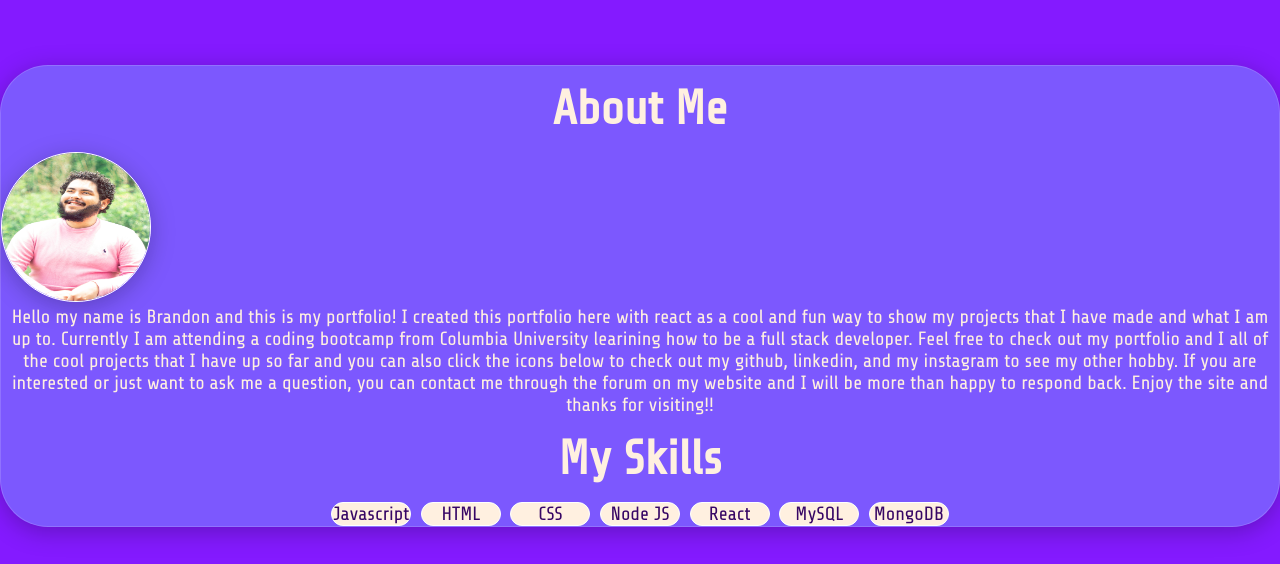
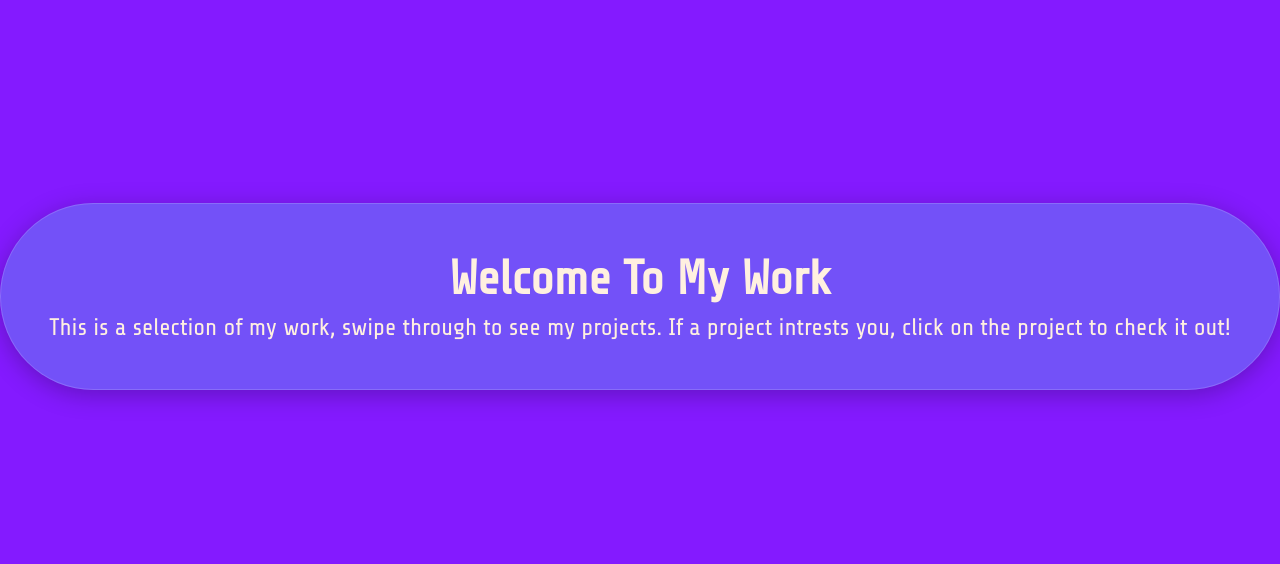
Before and after one commit to 1Clide1/My-react-port, a React (Create React App) app: page / in a window 1280 px wide. Shown: the part 1036-1600 px from the top of the page. Built offline with nearby package versions, Linux system fonts and the light colour scheme; some icons are missing.

Commit message:
general tweaks to my portfolio also added the new feature with swipper js that way yo can swipe through to each of my projects

```diff
--- a/src/App.js
+++ b/src/App.js
@@ -1,18 +1,23 @@
+// import what I need
 import "./App.css";
+// import components and my sections of the website
 import Navbar from "./components/navbar/navbar";
 import Typical from "./components/autoTyper/autoTyper";
 import Footer from "./components/footer/footer";
 import AboutMe from "./components/pages/aboutMeSection/aboutMe";
+import MyWork from "./components/pages/myWork/myWork";
+
 function App() {
   return (
     <div className="App" id="Home">
       <header className="nav-header z-index">
         <Navbar />
       </header>
-      <h1 className="auto-typer-container">
+      <div className="auto-typer-container">
         <Typical />
-      </h1>
+      </div>
       <main>
+        <MyWork />
         <AboutMe />
       </main>
       <Footer />
--- a/src/components/navbar/MenuItems.js
+++ b/src/components/navbar/MenuItems.js
@@ -12,7 +12,7 @@ export const MenuItems = [
   },
   {
     name: "My Work",
-    url: "#Projects",
+    url: "#My Work",
     cName: "navbar-links",
   },
   {
--- a/src/components/pages/aboutMeSection/aboutMe.css
+++ b/src/components/pages/aboutMeSection/aboutMe.css
@@ -14,7 +14,6 @@
   box-shadow: 0 5px 25px rgba(0, 0, 0, 0.25);
   /* not sure if the blur is even needed but added anyways */
   backdrop-filter: blur(5px);
-  z-index: 1;
 }
 /* this is the picture in the about me section */
 .profile-picture {
@@ -29,6 +28,7 @@
 .about-me-title {
   text-align: center;
   font-size: var(--font-size-500);
+  color: var(--text-color);
   font-weight: 800;
   margin-top: 1rem;
   margin-bottom: 1rem;
@@ -51,6 +51,7 @@
 .skills-title {
   text-align: center;
   font-size: var(--font-size-500);
+  color: var(--text-color);
   font-weight: 800;
   margin-top: 1rem;
   margin-bottom: 1rem;
--- /dev/null
+++ b/src/components/pages/myWork/myWork.css
@@ -0,0 +1,60 @@
+/* swiper css */
+.swiper {
+  width: 100%;
+  height: 100%;
+}
+
+.swiper-slide {
+  min-height: 100vh;
+  min-width: 100vw;
+  display: -webkit-box;
+  display: -ms-flexbox;
+  display: -webkit-flex;
+  display: flex;
+  -webkit-box-pack: center;
+  -ms-flex-pack: center;
+  -webkit-justify-content: center;
+  justify-content: center;
+  -webkit-box-align: center;
+  -ms-flex-align: center;
+  -webkit-align-items: center;
+  align-items: center;
+  text-align: center;
+  font-size: var(--font-size-500);
+  backdrop-filter: blur(5px);
+  /* this is to match the background as my website since that is also moving with the slider */
+  background-color: #841aff;
+}
+.swiper-slide img {
+  display: block;
+  width: 100%;
+  height: 100%;
+  object-fit: cover;
+}
+/* css for the elements being swiped through */
+/* container to hold the title and the description */
+.my-work-title-container {
+  display: flex;
+  flex-direction: column;
+  flex-wrap: wrap;
+  padding: 3rem;
+  border-radius: 3em;
+  max-height: 100vh;
+  max-width: 100vw;
+  background-color: var(--content-bg);
+  border: 1px solid var(--white-alpha);
+  box-shadow: 0 5px 25px rgba(0, 0, 0, 0.25);
+}
+/* title for the begining element */
+.my-work-title {
+  font-size: var(--font-size-500);
+  font-weight: 800;
+  color: var(--text-color);
+  margin-bottom: 0.5rem;
+}
+/* description for the title */
+.work-desc {
+  font-size: var(--font-size-300);
+  font-weight: 300;
+  color: var(--text-color);
+}
--- /dev/null
+++ b/src/components/pages/myWork/myWork.js
@@ -0,0 +1,40 @@
+// import react and css
+import React from "react";
+import "./myWork.css";
+// import swiper js to get the cool carousel slider
+import { Swiper, SwiperSlide } from "swiper/react";
+// import the required modules from swiper js
+import { Pagination } from "swiper";
+// also have to import the swiper css to have it work
+import "swiper/css";
+import "swiper/css/pagination";
+
+function MyWork() {
+  return (
+    <Swiper
+      pagination={{
+        dynamicBullets: true,
+      }}
+      modules={[Pagination]}
+      className="mySwiper"
+      id="My Work"
+    >
+      <div title="My-work">
+        <SwiperSlide>
+          <div className="my-work-title-container">
+            <h2 className="my-work-title"> Welcome To My Work</h2>
+            <p className="work-desc">
+              This is a selection of my work, swipe through to see my projects.
+              If a project intrests you, click on the project to check it out!
+            </p>
+          </div>
+        </SwiperSlide>
+        <SwiperSlide>yoo</SwiperSlide>
+        <SwiperSlide>fes</SwiperSlide>
+        <SwiperSlide>fsefe</SwiperSlide>
+      </div>
+    </Swiper>
+  );
+}
+
+export default MyWork;
--- a/src/index.css
+++ b/src/index.css
@@ -16,7 +16,7 @@ html {
   --body-bg-color: #7700ffe5;
   --footer-color: #6819c2;
   --nav-bg-color: #75a2fc96;
-  --content-bg: #75a2fc77;
+  --content-bg: #6292f177;
   --scroll-bg-color: #a557ffe5;
   --scroll-hover-color: #440e77;
   --white-highlight: #ffffff;
@@ -31,7 +31,7 @@ html {
   /* this scroll effect only works in modern browsers this also does not work on iphone because this css does not work in safari */
   scroll-behavior: smooth;
   /* fixes the navbar from blocking the sections since I am using a fixed navbar */
-  scroll-padding-top: 100px;
+  scroll-padding-top: -30px;
 }
 
 body {
@@ -43,7 +43,6 @@ body {
 main {
   min-height: 100vh;
   z-index: -1;
-  color: var(--text-color);
   display: flex;
   flex-direction: column;
   text-align: center;
```
